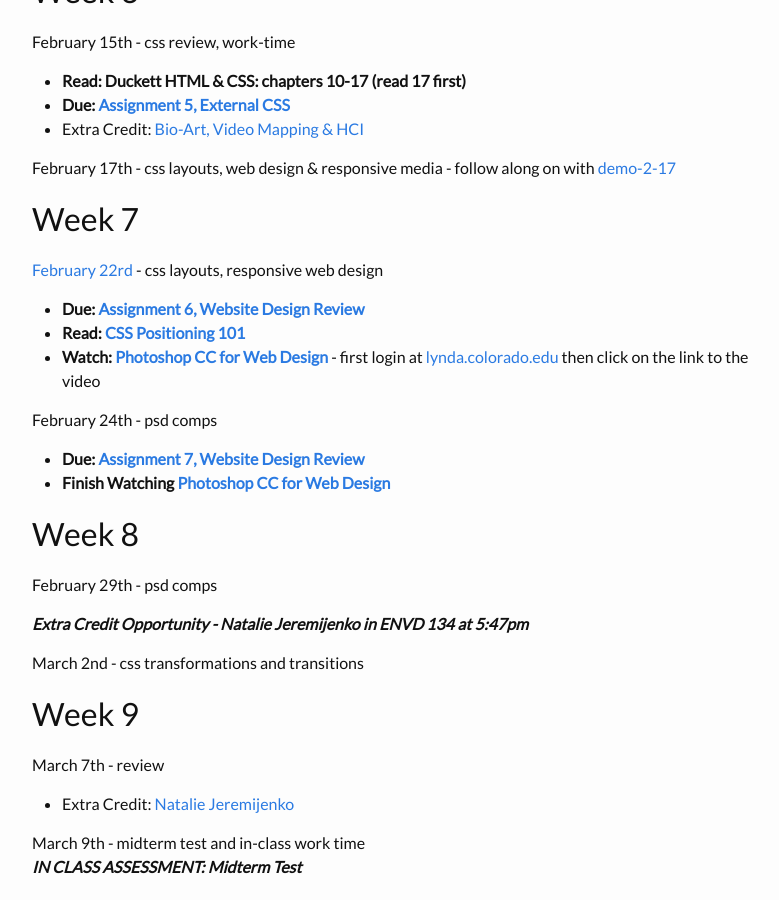
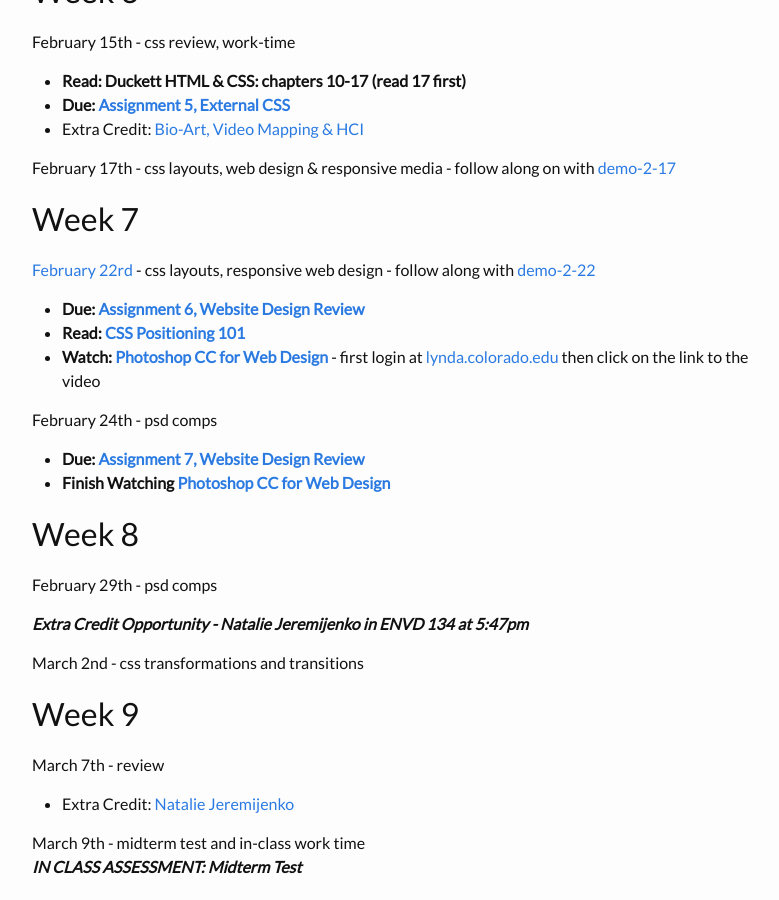
Before and after one commit to coloringchaos/web-spring-16, a Jekyll site: the page built from timeline.md, in a window 1280 px wide and 900 px high, scrolled down 1160 px. Shown: the whole window, without its empty margins (238-1017 px from the left). Built offline with Jekyll 4.4.1, drawn with Linux system fonts in a browser that asks for light colours.

Commit message:
timeline update

```diff
--- a/timeline.md
+++ b/timeline.md
@@ -54,7 +54,7 @@ February 15th - css review, work-time
 February 17th - css layouts, web design & responsive media - follow along on with [demo-2-17](https://github.com/coloringchaos/atls2200-examples)
 
 # Week 7
-[February 22rd](/web-spring-16/class-12) - css layouts, responsive web design
+[February 22rd](/web-spring-16/class-12) - css layouts, responsive web design - follow along with [demo-2-22](https://github.com/coloringchaos/atls2200-examples)
 
 + **Due: [Assignment 6, Website Design Review](/web-spring-16/assignment-6)**
 + **Read: [CSS Positioning 101](http://alistapart.com/article/css-positioning-101)**
```
